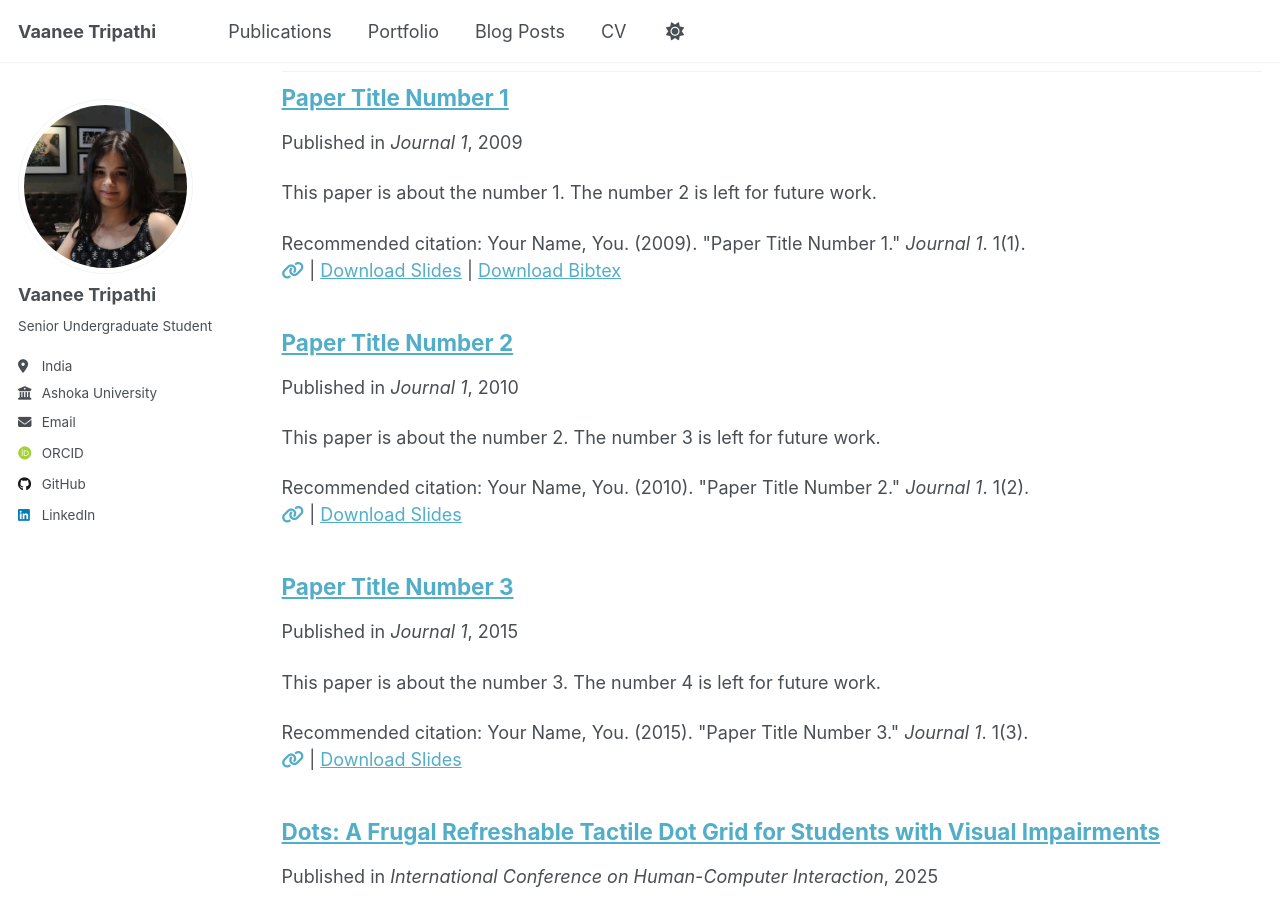
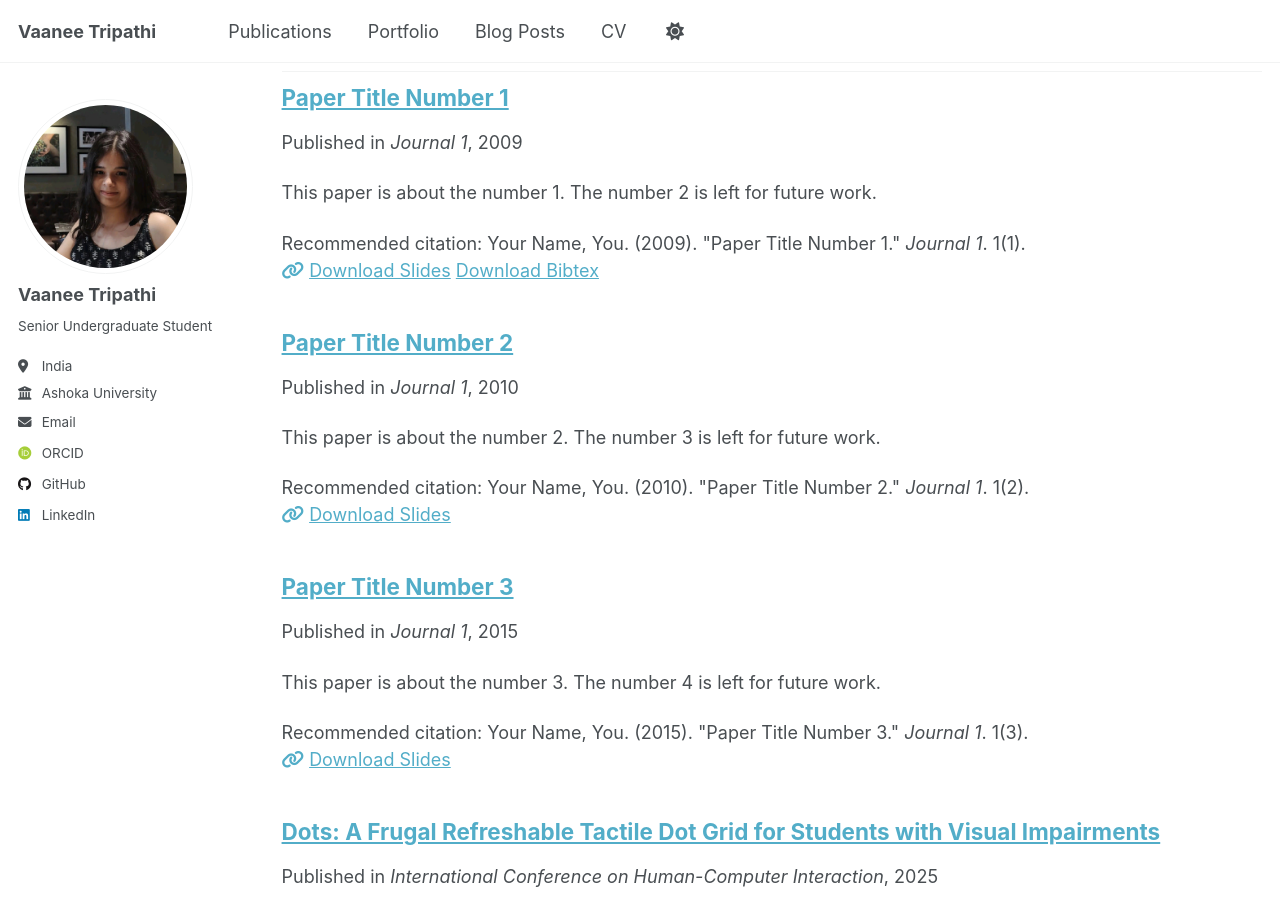
Before and after one commit to VaaneeTripathi/VaaneeTripathi.github.io, a Jekyll site: the page built from _pages/collection-archive.html, in a window 1280 px wide and 900 px high, scrolled down 1117 px. Built offline with Jekyll 4.4.1, drawn with Linux system fonts in a browser that asks for light colours; some web fonts are replaced.

Commit message:
feat: update single full page view for publication item with download text instead of icons

```diff
--- a/_includes/archive-single.html
+++ b/_includes/archive-single.html
@@ -53,9 +53,12 @@
     {% endif %}
 
     {% if post.citation and post.paperurl and post.slidesurl and post.bibtexurl %}
-      <p>Recommended citation: {{ post.citation }}<br /><a href="{{ post.paperurl }}"><i class='fas fa-fw fa-link zoom' aria-hidden='true'></i></a> | <a href="{{ post.slidesurl }}">Download Slides</a> | <a href="{{ post.bibtexurl }}">Download Bibtex</a></p>
+      <p>Recommended citation: {{ post.citation }}<br /><a href="{{ post.paperurl }}"><i class='fas fa-fw fa-link zoom' aria-hidden='true'></i></a>
+      <a href="{{ post.slidesurl }}">Download Slides</a>
+      <a href="{{ post.bibtexurl }}">Download Bibtex</a></p>
     {% elsif post.citation and post.paperurl and post.slidesurl %}
-      <p>Recommended citation: {{ post.citation }}<br /><a href="{{ post.paperurl }}"><i class='fas fa-fw fa-link zoom' aria-hidden='true'></i></a> | <a href="{{ post.slidesurl }}">Download Slides</a></p>
+      <p>Recommended citation: {{ post.citation }}<br /><a href="{{ post.paperurl }}"><i class='fas fa-fw fa-link zoom' aria-hidden='true'></i></a>
+      <a href="{{ post.slidesurl }}">Download Slides</a></p>
     {% elsif post.citation and post.paperurl and post.bibtexurl and post.codeartefact and post.localpdf %}
       <p>recommended citation: {{ post.citation }}<br /><a href="{{ post.paperurl }}"><i class='fas fa-fw fa-link zoom' aria-hidden='true'></i></a>    <a href="{{ post.codeartefact }}"><i class="fab fa-fw fa-github zoom" aria-hidden="true"></i></a>
     <a href="{{ post.bibtexurl }}"><i class='fas fa-fw fa-quote-right zoom' aria-hidden='true'></i></a>
@@ -64,11 +67,13 @@
       <p>recommended citation: {{ post.citation }}<br /><a href="{{ post.paperurl }}"><i class='fas fa-fw fa-link zoom' aria-hidden='true'></i></a>    <a href="{{ post.codeartefact }}"><i class="fab fa-fw fa-github zoom" aria-hidden="true"></i></a>
     <a href="{{ post.bibtexurl }}"><i class='fas fa-fw fa-quote-right zoom' aria-hidden='true'></i></a></p>
     {% elsif post.citation and post.paperurl and post.bibtexurl %}
-    <p>recommended citation: {{ post.citation }}<br /><a href="{{ post.paperurl }}"><i class='fas fa-fw fa-link zoom' aria-hidden='true'></i></a> | <a href="{{ post.bibtexurl }}">Download bibtex</a></p>
+    <p>recommended citation: {{ post.citation }}<br /><a href="{{ post.paperurl }}"><i class='fas fa-fw fa-link zoom' aria-hidden='true'></i></a>
+     <a href="{{ post.bibtexurl }}">Download bibtex</a></p>
     {% elsif post.citation and post.paperurl %}
       <p>Recommended citation: {{ post.citation }}<br /><a href="{{ post.paperurl }}"><i class='fas fa-fw fa-link zoom' aria-hidden='true'></i></a></p>
     {% elsif post.citation and post.slidesurl and post.bibtexurl %}
-      <p>Recommended citation: {{ post.citation }}<br /><a href="{{ post.slidesurl }}">Download Slides</a> | <a href="{{ post.bibtexurl}}">Download Bibtex</a></p>
+      <p>Recommended citation: {{ post.citation }}<br /><a href="{{ post.slidesurl }}">Download Slides</a>
+      <a href="{{ post.bibtexurl}}">Download Bibtex</a></p>
     {% elsif post.citation and post.slidesurl %}
       <p>Recommended citation: {{ post.citation }}<br /><a href="{{ post.slidesurl }}">Download Slides</a></p>
     {% elsif post.citation and post.bibtexurl %}
@@ -76,11 +81,13 @@
     {% elsif post.citation %}
       <p>Recommended citation: {{ post.citation }}</p>
     {% elsif post.paperurl and post.bibtexurl %}
-      <p><a href=" {{ post.paperurl }} "><i class='fas fa-fw fa-link zoom' aria-hidden='true'></i></a> | <a href="{{ post.bibtexurl }}">Download Bibtex</a></p>
+      <p><a href=" {{ post.paperurl }} "><i class='fas fa-fw fa-link zoom' aria-hidden='true'></i></a>
+      <a href="{{ post.bibtexurl }}">Download Bibtex</a></p>
     {% elsif post.paperurl %}
       <p><a href=" {{ post.paperurl }} "><i class='fas fa-fw fa-link zoom' aria-hidden='true'></i></a></p>
     {% elsif post.slidesurl and post.bibtexurl %}
-      <p><a href="{{ post.slidesurl }}">Download Slides</a> | <a href="{{ post.bibtexurl }}">Download Bibtex</a></p>
+      <p><a href="{{ post.slidesurl }}">Download Slides</a>
+      <a href="{{ post.bibtexurl }}">Download Bibtex</a></p>
     {% elsif post.slidesurl %}
       <p><a href="{{ post.slidesurl }}">Download Slides</a></p>
     {% elsif post.bibtexurl %}
--- a/_layouts/single.html
+++ b/_layouts/single.html
@@ -51,6 +51,11 @@
           <p style="font-size: smaller">Recommended citation: {{ page.citation }}<br /><a href="{{ page.paperurl }}">Download Paper</a> | <a href="{{ page.slidesurl }}">Download Slides</a> | <a href="{{ page.bibtexurl }}">Download Bibtex</a></p>
         {% elsif page.citation and page.paperurl and page.slidesurl %}
           <p style="font-size: smaller">Recommended citation: {{ page.citation }}<br /><a href="{{ page.paperurl }}">Download Paper</a> | <a href="{{ page.slidesurl }}">Download Slides</a></p>
+    {% elsif page.citation and page.paperurl and page.bibtexurl and page.codeartefact and page.localpdf %}
+      <p style="font-size: smaller">Recommended citation: {{ page.citation }}<br /><a href="{{ page.paperurl }}">Download Paper</a>
+  | <a href="{{ page.codeartefact }}">GitHub Repo</a>
+  | <a href="{{ page.bibtexurl }}">Download Citation</a>
+  | <a href="{{ page.localpdf }}">Download Paper</p>
         {% elsif page.citation and page.paperurl and page.bibtexurl %}
           <p style="font-size: smaller">Recommended citation: {{ page.citation }}<br /><a href="{{ page.paperurl }}">Download Paper</a> | <a href="{{ page.bibtexurl }}">Download Bibtex</a></p>
         {% elsif page.citation and page.paperurl %}
```
